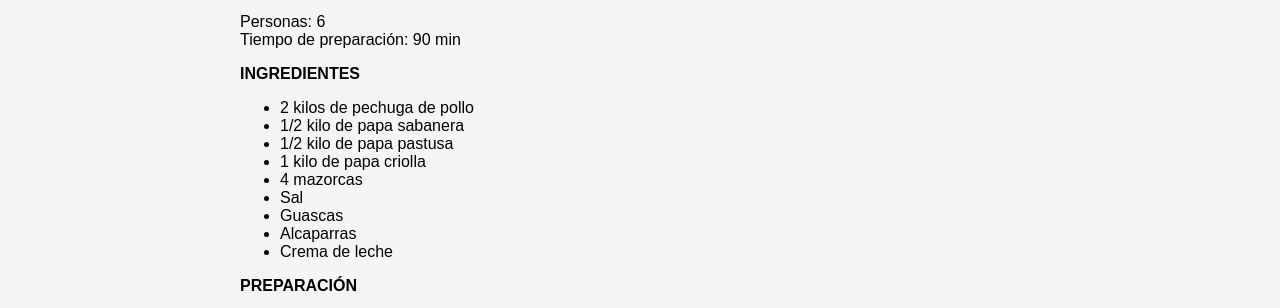
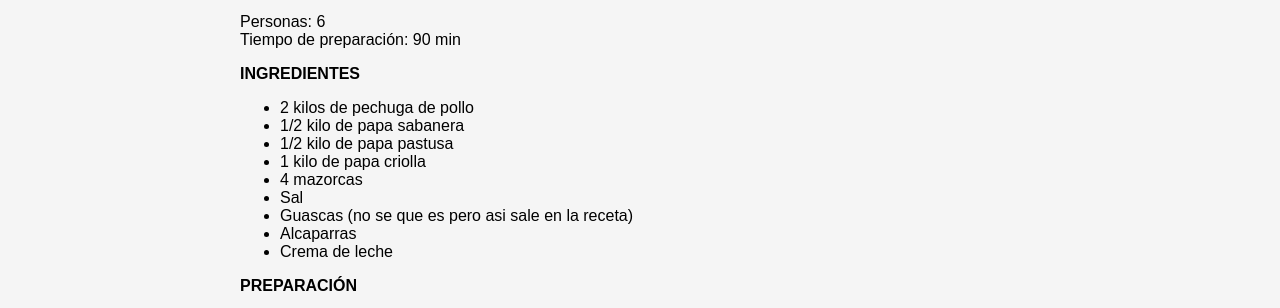
Before and after one commit to aaronrugama/recetascocinassonline, a plain HTML site: page recetas/Colombia/ajiaco.html in a window 1280 px wide. Shown: the part 462-770 px from the top of the page. Drawn offline with Linux system fonts and the light colour scheme.

Commit message:
Se modifica linea 38 en ajiaco

```diff
--- a/recetas/Colombia/ajiaco.html
+++ b/recetas/Colombia/ajiaco.html
@@ -35,7 +35,7 @@
             <li>1 kilo de papa criolla</li>
             <li>4 mazorcas</li>
             <li>Sal</li>
-            <li>Guascas</li>
+            <li>Guascas (no se que es pero asi sale en la receta)</li>
             <li>Alcaparras</li>
             <li>Crema de leche</li>
         </ul>
```
